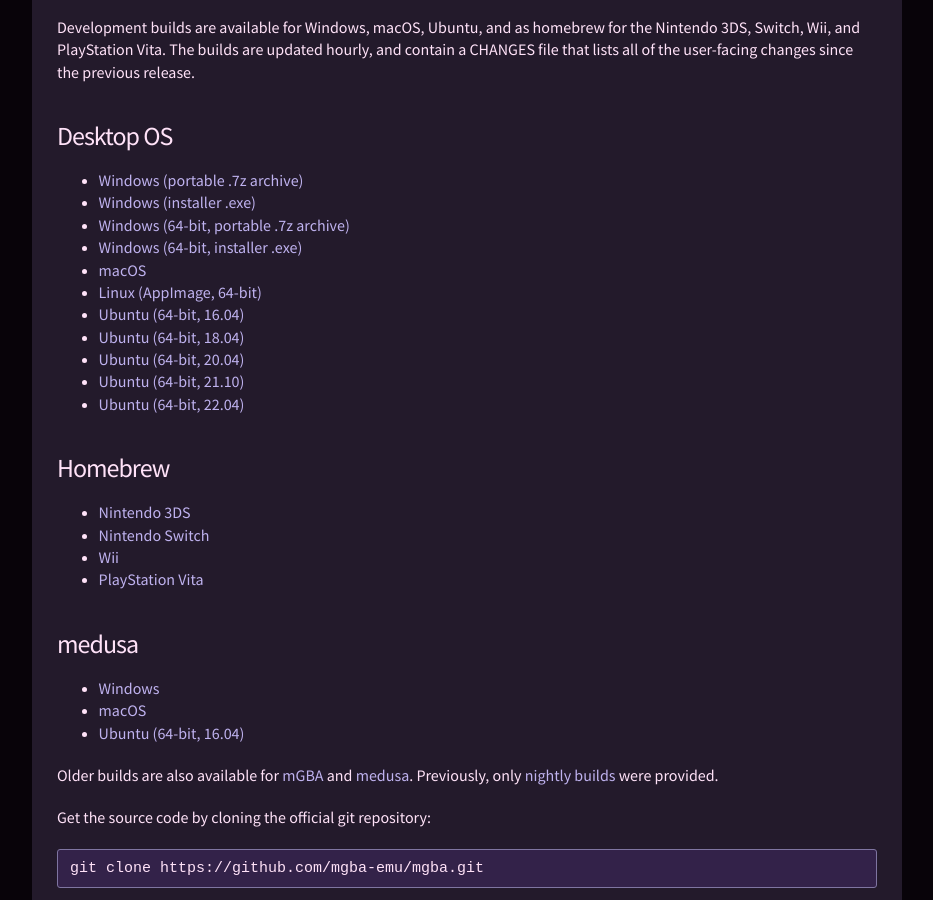
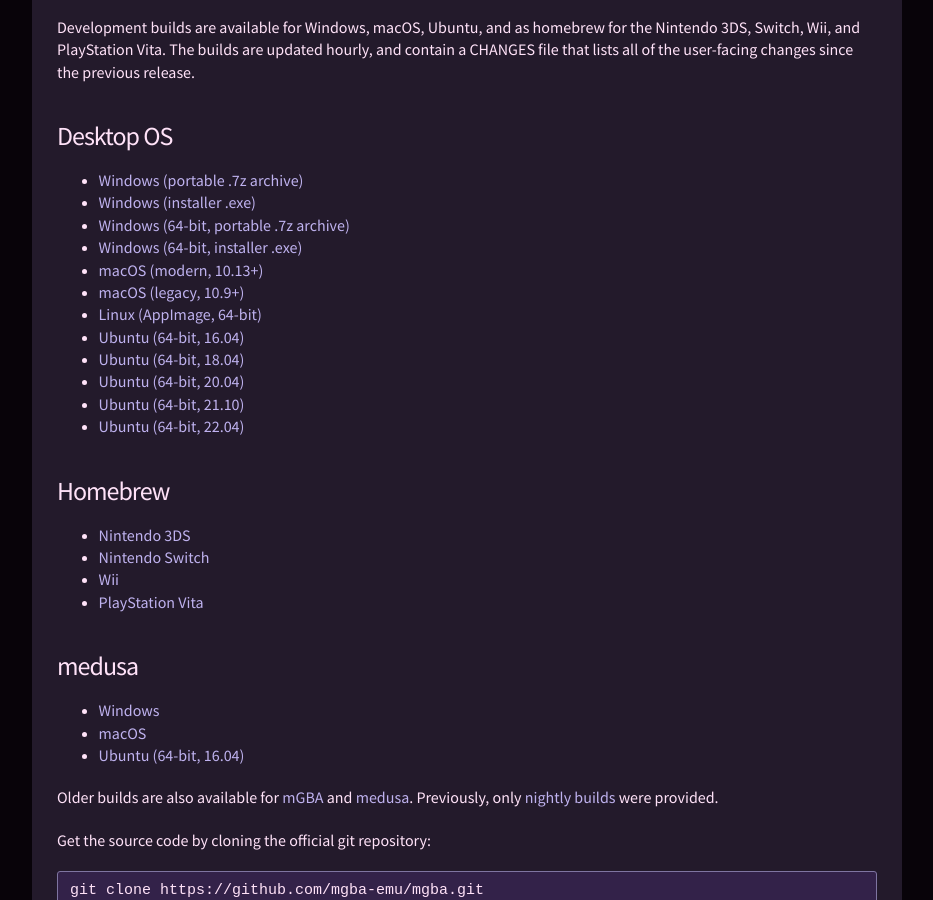
Before and after one commit to mgba-emu/www, a Jekyll site: the page built from downloads.markdown, in a window 1280 px wide and 900 px high, scrolled down 1430 px. Shown: the whole window, without its empty margins (77-1010 px from the left). Built offline with Jekyll 4.4.1, drawn with Linux system fonts in a browser that asks for light colours; the table of contents is made by our own code.

Commit message:
Modern macOS lives

```diff
--- a/_data/platforms.yml
+++ b/_data/platforms.yml
@@ -12,10 +12,11 @@
     readable: "Windows (installer, 64-bit)"
     active: True
   osx:
-    readable: "macOS"
+    readable: "macOS (legacy)"
     active: True
   macos:
     readable: "macOS (modern)"
+    active: True
   appimage-x86:
     readable: "Linux (AppImage, 32-bit)"
   appimage-x64:
--- a/downloads.markdown
+++ b/downloads.markdown
@@ -63,7 +63,8 @@
 * [Windows (installer .exe)](https://s3.amazonaws.com/mgba/mGBA-build-installer-latest-win32.exe)
 * [Windows (64-bit, portable .7z archive)](https://s3.amazonaws.com/mgba/mGBA-build-latest-win64.7z)
 * [Windows (64-bit, installer .exe)](https://s3.amazonaws.com/mgba/mGBA-build-installer-latest-win64.exe)
-* [macOS](https://s3.amazonaws.com/mgba/mGBA-build-latest-osx.dmg)
+* [macOS (modern, 10.13+)](https://s3.amazonaws.com/mgba/mGBA-build-latest-macos.dmg)
+* [macOS (legacy, 10.9+)](https://s3.amazonaws.com/mgba/mGBA-build-latest-osx.dmg)
 * [Linux (AppImage, 64-bit)](https://s3.amazonaws.com/mgba/mGBA-build-latest-appimage-x64.appimage)
 * [Ubuntu (64-bit, 16.04)](https://s3.amazonaws.com/mgba/mGBA-build-latest-ubuntu64-xenial.tar.xz)
 * [Ubuntu (64-bit, 18.04)](https://s3.amazonaws.com/mgba/mGBA-build-latest-ubuntu64-bionic.tar.xz)
```
